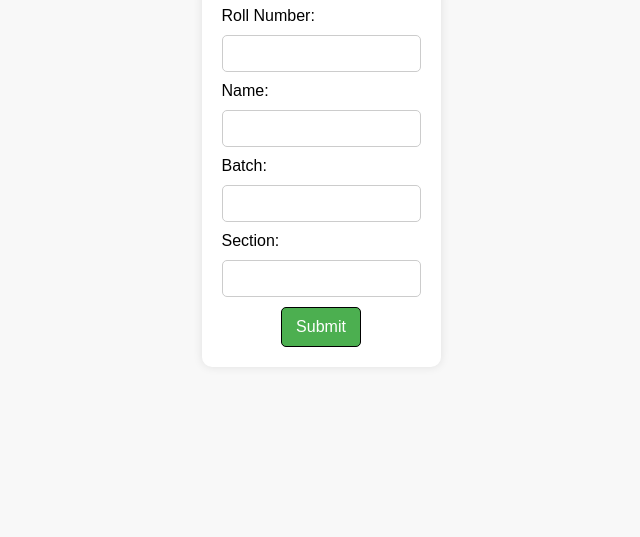
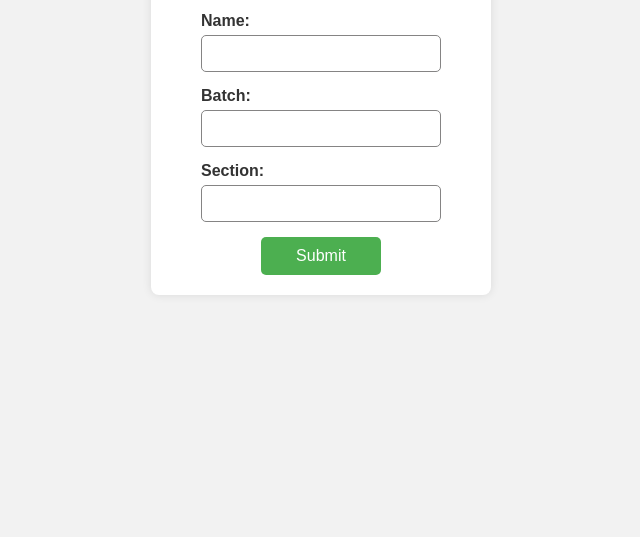
Before and after one commit to Zia-khanx/Quiz-app, a plain HTML site: page index.html in a window 1280 px wide. Shown: the part 263-800 px from the top of the page, without its empty margins (319-959 px from the left). Drawn offline with Linux system fonts and the light colour scheme.

Commit message:
Update style.css

```diff
--- a/style.css
+++ b/style.css
@@ -1,52 +1,59 @@
-
 body {
     font-family: Arial, sans-serif;
-            background-color: #f8f8f8;
+    background-color: #f2f2f2;
     margin: 0;
     padding: 0;
+  }
+
+  .container {
+    max-width: 300px;
+    margin: 100px auto;
+    padding: 20px;
+    background-color: #fff;
+    border-radius: 8px;
+    box-shadow: 0 0 10px rgba(0, 0, 0, 0.1);
+  }
+
+  h1 {
+    text-align: center;
+    color: #333;
+  }
+
+  form {
+    margin: 0 auto;
+    width: 80%;
+  }
+
+  label {
+    display: block;
+    margin-bottom: 5px;
+    font-weight: bold;
+    color: #333;
+  }
+
+  input[type="text"] {
+    width: 100%;
+    padding: 10px;
+    border: 1px solid #858484;
+    border-radius: 5px;
+    box-sizing: border-box;
+    margin-bottom: 15px;
+  }
+
+  button {
+    background-color: #4CAF50;
+    color: #fff;
+    border: none;
+    border-radius: 5px;
+    padding: 10px 20px;
+    cursor: pointer;
+    font-size: 16px;
+    margin: 0 auto;
+    width: 50%;
     display: flex;
    justify-content: center;
-            align-items: center;
-            height: 100vh;
   }
-        form {
-            background-color: #ffffff;
-            padding: 20px;
-            border-radius: 10px;
-            box-shadow: 0 0 10px rgba(0, 0, 0, 0.1);
-            max-width: 400px;
-            margin: 0 auto;
-        }
-        h2 {
-            margin-top: 0;
-            text-align: center;
-        }
-        label {
-            display: block;
-            margin-bottom: 10px;
-        }
-        input[type="text"], a[type="submit"] {
-            width: 100%;
-            padding: 10px;
-            border: 1px solid #ccc;
-            border-radius: 5px;
-            margin-bottom: 10px;
-            box-sizing: border-box;
-        }
-        button[type="submit"] {
-            background-color: #4CAF50;
-            color: white;
-            cursor: pointer;
-            font-size: 16px;
-            text-decoration: none;
-            display: block;
-            width: 40%;
-            margin: 0 auto;
-            text-align: center;
-            border: 1px solid black;
-            height: 5vh;
-            border-radius: 5px;
-        }
-        button[type="submit"]:hover {
+
+  button:hover {
     background-color: #45a049;
   }
```
Lines whose indentation alone changed are shown as unchanged.
